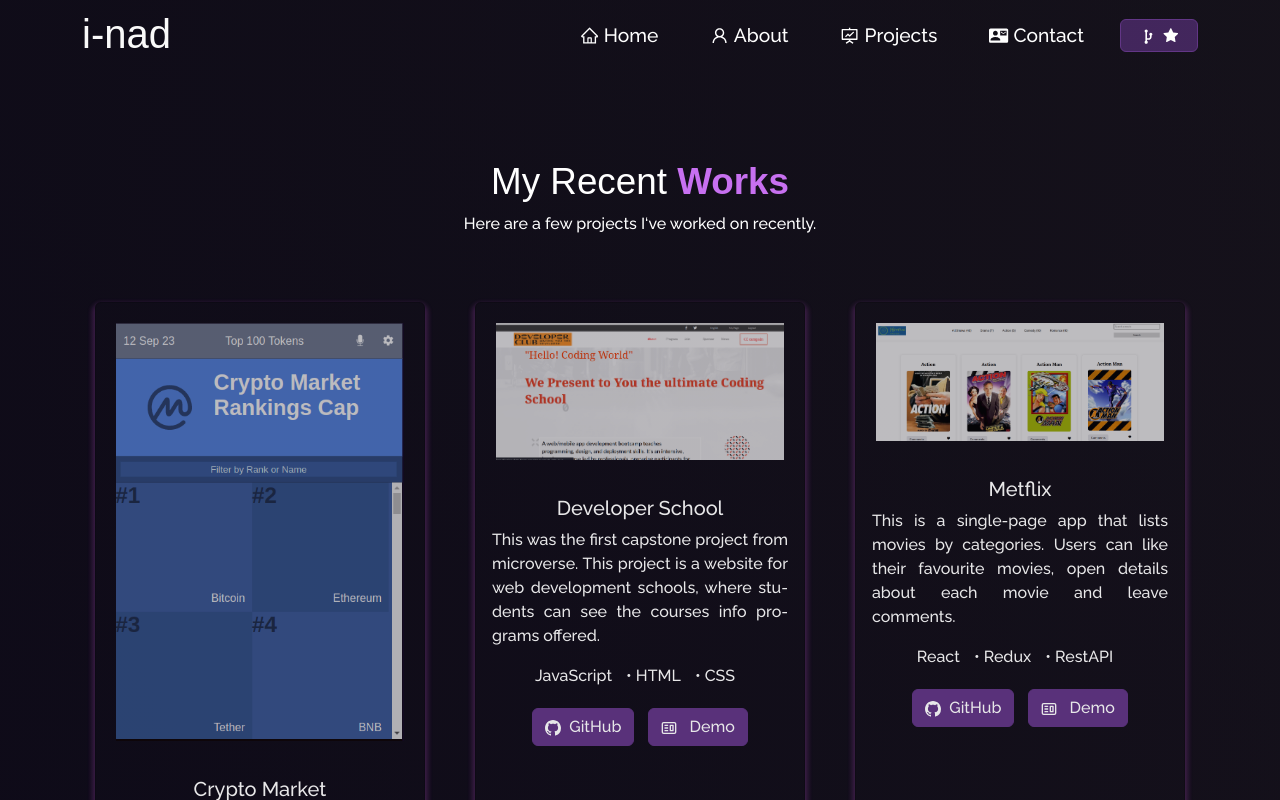
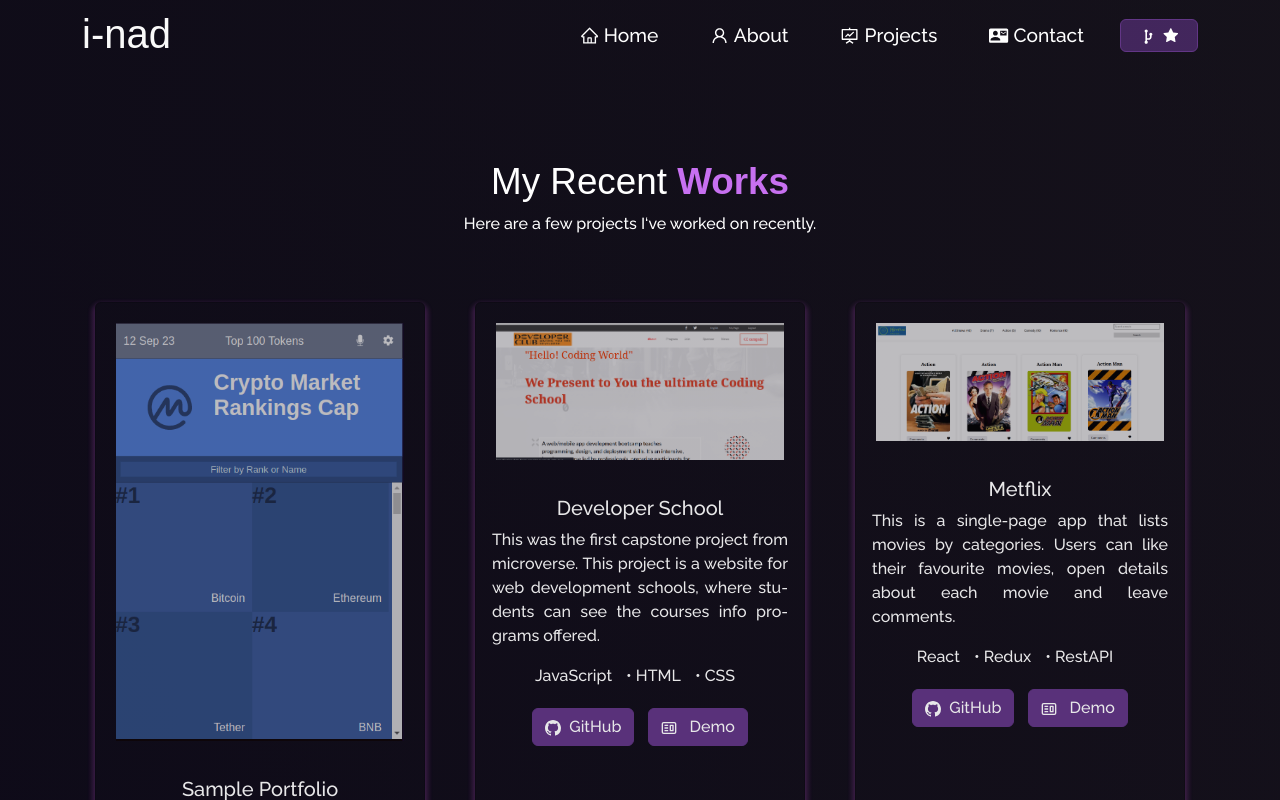
Before and after one commit to arnoldnekemiah/arnoldnek, a React (Create React App) app: page /project in a window 1280 px wide. Shown: the top 800 px of the page. Built offline with nearby package versions, Linux system fonts and the light colour scheme.

Commit message:
Cover for broken project link

```diff
--- a/src/components/Projects/Projects.js
+++ b/src/components/Projects/Projects.js
@@ -27,11 +27,11 @@
             <ProjectCard
               imgPath={crypto}
               isBlog={false}
-              title="Crypto Market"
-              description="Crypto Market is an app that lets you keep track of the top 100 cryptocurrencies ranked by their market caps. You will also be able to see details about each token such as the price per unit in USD, the amount traded in the past 24 hours in USD, and the current supply of the token in circulation."
+              title="Sample Portfolio"
+              description="This is also my portfolio in which I showcase my skills. Please Check it out."
               techStacks={['React', 'Redux', 'HTML', 'CSS']}
-              ghLink="https://github.com/arnoldnekemiah/crypto-market"
-              demoLink="https://crypto-market-blond.vercel.app/"
+              ghLink="https://github.com/arnoldnekemiah/portfolio-final"
+              demoLink="https://arnoldnekemiah.github.io/portfolio-final/"
             />
           </Col>
 
```
